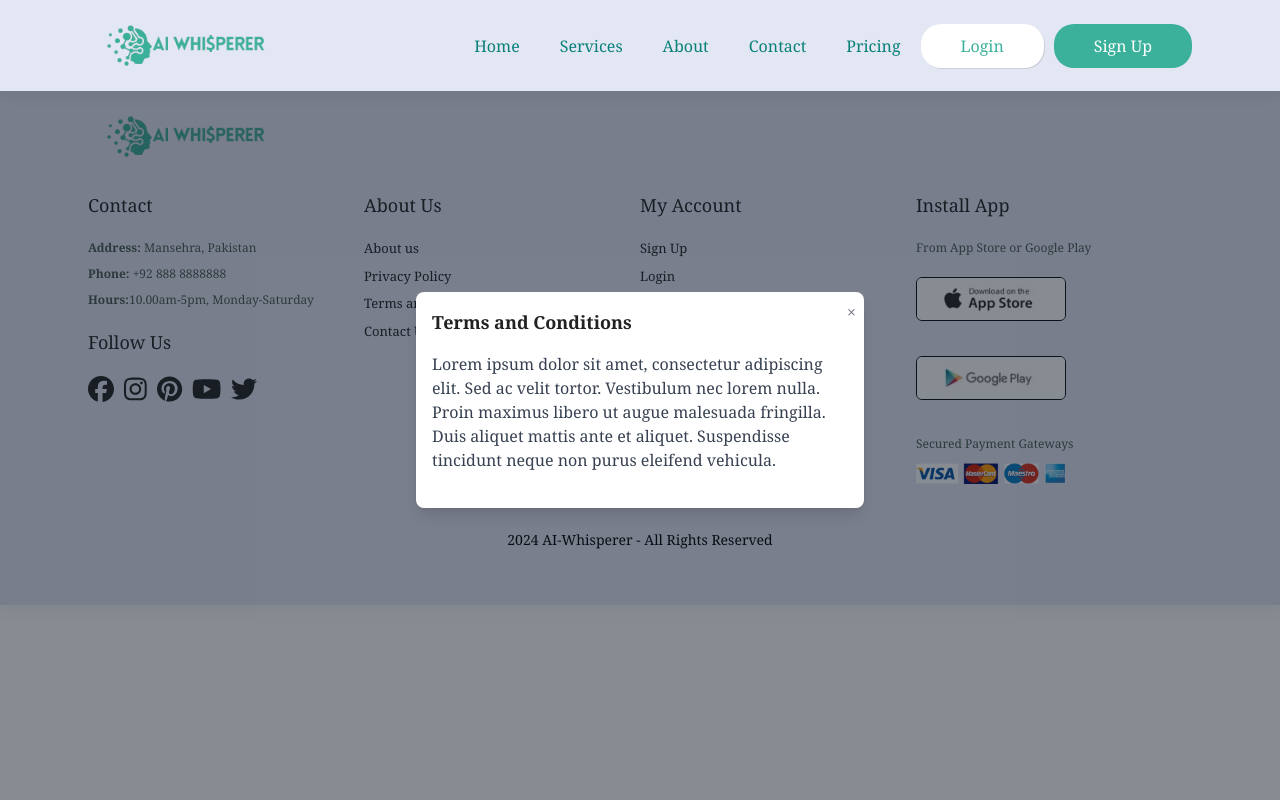
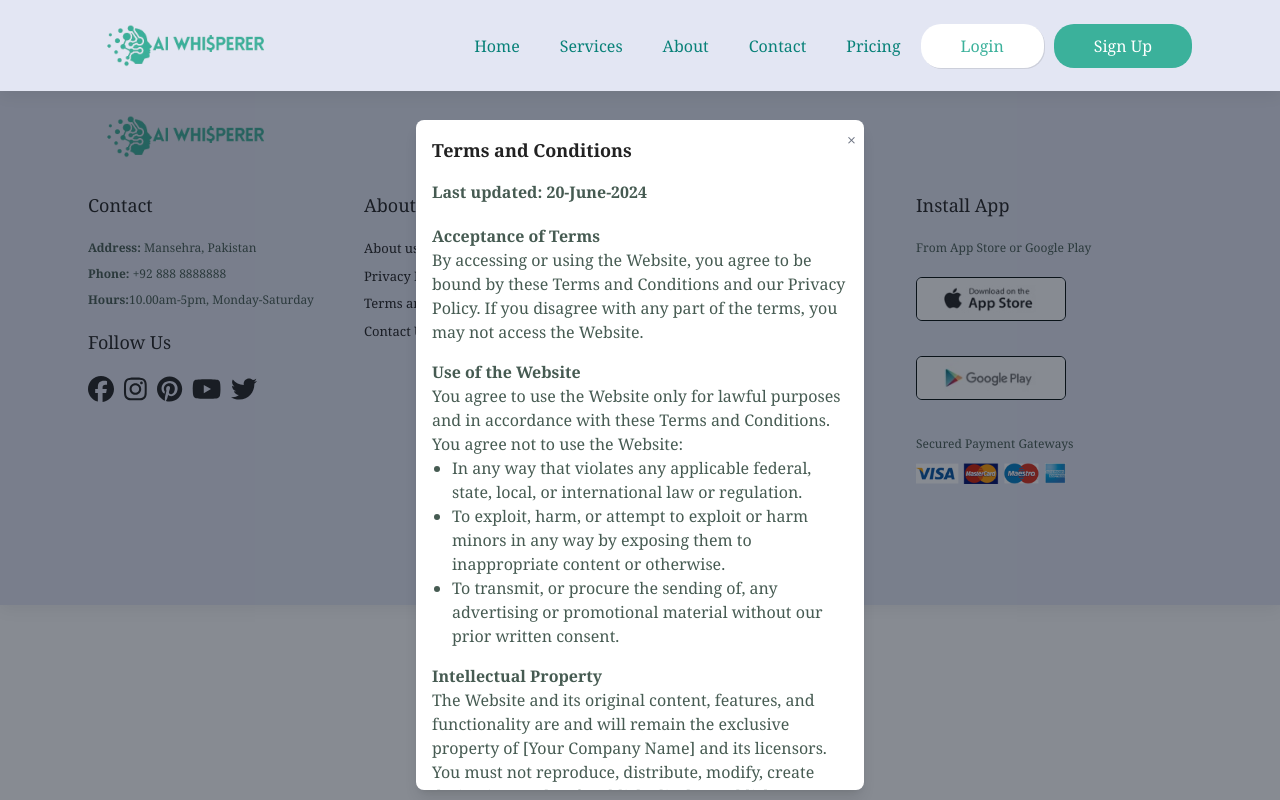
Before and after one commit to Naima-Noor/AI-Whisperer, a React (Create React App) app in the folder client/: page /TermsModal in a window 1280 px wide. Built offline with nearby package versions, Linux system fonts and the light colour scheme.

Commit message:
Fixed the sentence count and paragraph count , updated upload component

```diff
--- a/client/src/components/Singup/TermsModal.jsx
+++ b/client/src/components/Singup/TermsModal.jsx
@@ -2,8 +2,8 @@ import React from "react";
 
 const TermsModal = ({ onClose }) => {
     return (
-        <div className="fixed inset-0 flex items-center justify-center z-50 bg-gray-900 bg-opacity-50">
-            <div className="modal bg-white rounded-lg shadow-lg max-w-md w-full">
+        <div className="fixed inset-0 flex items-center justify-center z-50 bg-gray-900 bg-opacity-50 overflow-y-auto" style={{paddingTop:'120px',paddingBottom:'10px'}}>
+            <div className="modal bg-white rounded-lg shadow-lg max-w-md w-full max-h-full overflow-y-auto">
                 <div className="modal-content p-4 relative">
                     <button
                         className="close absolute top-2 right-2 text-gray-500 hover:text-gray-800"
@@ -12,12 +12,40 @@ const TermsModal = ({ onClose }) => {
                         &times;
                     </button>
                     <h2 className="text-lg font-semibold mb-4">Terms and Conditions</h2>
-                    <p className="text-gray-700">
-                        Lorem ipsum dolor sit amet, consectetur adipiscing elit. Sed ac velit tortor.
-                        Vestibulum nec lorem nulla. Proin maximus libero ut augue malesuada fringilla.
-                        Duis aliquet mattis ante et aliquet. Suspendisse tincidunt neque non purus eleifend
-                        vehicula.
-                    </p>
+                    <div className="text-gray-700 space-y-4">
+                        <p>
+                            <strong>Last updated: 20-June-2024 </strong>
+                        </p>
+                        <p>
+                            <strong>Acceptance of Terms</strong><br />
+                            By accessing or using the Website, you agree to be bound by these Terms and Conditions and our Privacy Policy. If you disagree with any part of the terms, you may not access the Website.
+                        </p>
+                        <p>
+                            <strong>Use of the Website</strong><br />
+                            You agree to use the Website only for lawful purposes and in accordance with these Terms and Conditions. You agree not to use the Website:
+                            <ul className="list-disc ml-5">
+                                <li>In any way that violates any applicable federal, state, local, or international law or regulation.</li>
+                                <li>To exploit, harm, or attempt to exploit or harm minors in any way by exposing them to inappropriate content or otherwise.</li>
+                                <li>To transmit, or procure the sending of, any advertising or promotional material without our prior written consent.</li>
+                            </ul>
+                        </p>
+                        <p>
+                            <strong>Intellectual Property</strong><br />
+                            The Website and its original content, features, and functionality are and will remain the exclusive property of [Your Company Name] and its licensors. You must not reproduce, distribute, modify, create derivative works of, publicly display, publicly perform, republish, download, store, or transmit any of the material on our Website.
+                        </p>
+                        <p>
+                            <strong>Termination</strong><br />
+                            We may terminate or suspend your access to the Website immediately, without prior notice or liability, for any reason whatsoever, including without limitation if you breach these Terms and Conditions.
+                        </p>
+                        <p>
+                            <strong>Limitation of Liability</strong><br />
+                            In no event shall [Your Company Name], nor its directors, employees, partners, agents, suppliers, or affiliates, be liable for any indirect, incidental, special, consequential, or punitive damages, including without limitation, loss of profits, data, use, goodwill, or other intangible losses, resulting from (i) your use or inability to use the Website; (ii) any unauthorized access to or use of our servers and/or any personal information stored therein; and (iii) any bugs, viruses, trojan horses, or the like that may be transmitted to or through our Website by any third party.
+                        </p>
+                        <p>
+                            <strong>Changes to These Terms</strong><br />
+                            We reserve the right, at our sole discretion, to modify or replace these Terms at any time. By continuing to access or use our Website after those revisions become effective, you agree to be bound by the revised terms.
+                        </p>
+                    </div>
                 </div>
             </div>
         </div>
--- a/client/src/components/Singup/privacypolicy.jsx
+++ b/client/src/components/Singup/privacypolicy.jsx
@@ -2,8 +2,8 @@ import React from "react";
 
 const Privacypolicy = ({ onClose }) => {
     return (
-        <div className="fixed inset-0 flex items-center justify-center z-50 bg-gray-900 bg-opacity-50">
-            <div className="modal bg-white rounded-lg shadow-lg max-w-md w-full">
+        <div className="fixed inset-0 flex items-center justify-center z-50 bg-gray-900 bg-opacity-50 overflow-y-auto" style={{ paddingTop: '120px', paddingBottom: '10px' }}>
+            <div className="modal bg-white rounded-lg shadow-lg max-w-md w-full max-h-full overflow-y-auto">
                 <div className="modal-content p-4 relative">
                     <button
                         className="close absolute top-2 right-2 text-gray-500 hover:text-gray-800"
@@ -12,12 +12,79 @@ const Privacypolicy = ({ onClose }) => {
                         &times;
                     </button>
                     <h2 className="text-lg font-semibold mb-4">Privacy Policy</h2>
-                    <p className="text-gray-700">
-                        Lorem ipsum dolor sit amet, consectetur adipiscing elit. Sed ac velit tortor.
-                        Vestibulum nec lorem nulla. Proin maximus libero ut augue malesuada fringilla.
-                        Duis aliquet mattis ante et aliquet. Suspendisse tincidunt neque non purus eleifend
-                        vehicula.
+
+                    <p>Last updated: 20-June-2024  </p>
+                    <p>
+                        <strong>Introduction</strong><br />
+                        AI Whisperer is committed to protecting and respecting your privacy. This Privacy Policy explains how we collect, use, disclose, and safeguard your information when you visit our website, as well as your rights in relation to that information.
                     </p>
+                    <p>
+                        <strong>Information We Collect</strong><br />
+                        We may collect information about you in a variety of ways. The information we may collect on the website includes:
+                    </p>
+                    <ul class="list-disc ml-5">
+                        <li>
+                            <strong>Personal Data:</strong> Personally identifiable information, such as your name, shipping address, email address, and telephone number, and demographic information, such as your age, gender, hometown, and interests, that you voluntarily give to us when you register with the website or when you choose to participate in various activities related to the website.
+                        </li>
+                        <li>
+                            <strong>Derivative Data:</strong> Information our servers automatically collect when you access the website, such as your IP address, your browser type, your operating system, your access times, and the pages you have viewed directly before and after accessing the website.
+                        </li>
+                        <li>
+                            <strong>Financial Data:</strong> Financial information, such as data related to your payment method (e.g., valid credit card number, card brand, expiration date) that we may collect when you purchase, order, return, exchange, or request information about our services from the website.
+                        </li>
+                    </ul>
+                    <p>
+                        <strong>Use of Your Information</strong><br />
+                        Having accurate information about you permits us to provide you with a smooth, efficient, and customized experience. Specifically, we may use information collected about you via the website to:
+                    </p>
+                    <ul class="list-disc ml-5">
+                        <li>Administer sweepstakes, promotions, and contests.</li>
+                        <li>Create and manage your account.</li>
+                        <li>Email you regarding your account or order.</li>
+                        <li>Fulfill and manage purchases, orders, payments, and other transactions related to the website.</li>
+                        <li>Generate a personal profile about you to make future visits to the website more personalized.</li>
+                        <li>Increase the efficiency and operation of the website.</li>
+                        <li>Monitor and analyze usage and trends to improve your experience with the website.</li>
+                        <li>Perform other business activities as needed.</li>
+                    </ul>
+                    <p>
+                        <strong>Disclosure of Your Information</strong><br />
+                        We may share information we have collected about you in certain situations. Your information may be disclosed as follows:
+                    </p>
+                    <ul class="list-disc ml-5">
+                        <li>
+                            <strong>By Law or to Protect Rights:</strong> If we believe the release of information about you is necessary to respond to legal process, to investigate or remedy potential violations of our policies, or to protect the rights, property, and safety of others, we may share your information as permitted or required by any applicable law, rule, or regulation.
+                        </li>
+                        <li>
+                            <strong>Business Transfers:</strong> We may share or transfer your information in connection with, or during negotiations of, any merger, sale of company assets, financing, or acquisition of all or a portion of our business to another company.
+                        </li>
+                        <li>
+                            <strong>Third-Party Service Providers:</strong> We may share your information with third parties that perform services for us or on our behalf, including payment processing, data analysis, email delivery, hosting services, customer service, and marketing assistance.
+                        </li>
+                    </ul>
+                    <p>
+                        <strong>Security of Your Information</strong><br />
+                        We use administrative, technical, and physical security measures to help protect your personal information. While we have taken reasonable steps to secure the personal information you provide to us, please be aware that despite our efforts, no security measures are perfect or impenetrable, and no method of data transmission can be guaranteed against any interception or other type of misuse.
+                    </p>
+                    <p>
+                        <strong>Policy for Children</strong><br />
+                        We do not knowingly solicit information from or market to children under the age of 13. If we learn that we have collected information from a child under age 13 without verification of parental consent, we will delete that information as quickly as possible. If you become aware of any data we have collected from children under age 13, please contact us at [Contact Information].
+                    </p>
+                    <p>
+                        <strong>Changes to This Privacy Policy</strong><br />
+                        We may update this Privacy Policy from time to time in order to reflect, for example, changes to our practices or for other operational, legal, or regulatory reasons. We will notify you of any changes by posting the new Privacy Policy on this page.
+                    </p>
+                    <p>
+                        <strong>Contact Us</strong><br />
+                        If you have questions or comments about this Privacy Policy, please contact us at:
+                        <br />
+                        AI Whisperer
+                        <br></br>
+                        Ai-whisperer@gmail.com
+                        <br />
+                        0311-1234567
+                    </p>
+
                 </div>
             </div>
         </div>
```
Also changed, not shown: client/src/components/TextAnalysis/TextAnalysis.jsx (+6 -5 lines), 1 other file (tests, documents, lock files or other folders).
